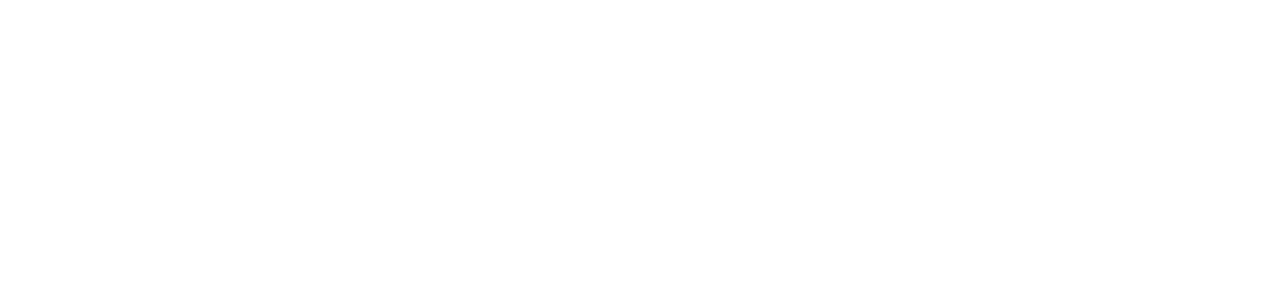
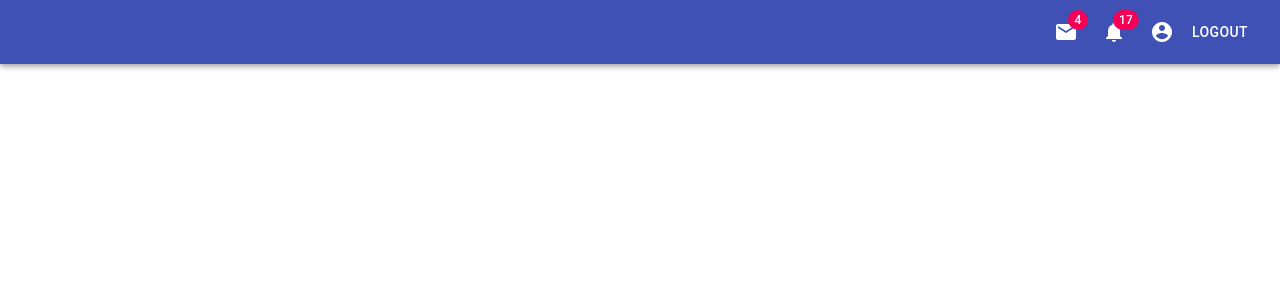
Before and after one commit to vhasija18/React-Project, a React (Create React App) app: page /profile in a window 1280 px wide. Shown: the top 300 px of the page. Built offline with nearby package versions, Linux system fonts and the light colour scheme.

Commit message:
Profile Page update

```diff
--- a/src/App.js
+++ b/src/App.js
@@ -7,6 +7,7 @@
 import Notify from "./services/notify";
 import { ToastContainer } from "react-toastify";
 import "react-toastify/dist/ReactToastify.css";
+import Profile from "./components/profile";
 
 class App extends Component {
   componentDidMount() {
@@ -21,6 +22,7 @@
           <Route exact path="/" component={Login} />
           <Route path="/register" component={Register} />
           <Route path="/home" component={Home} />
+          <Route path="/profile" component={Profile} />
           <ToastContainer autoClose={3500} />
         </div>
       </Router>
--- a/src/components/Home.jsx
+++ b/src/components/Home.jsx
@@ -1,7 +1,7 @@
 import React, { Component } from "react";
 import "./home.css";
 import "./homeAppBar.jsx";
-import App from "./homeAppBar.jsx";
+import App from "./test_homeAppbar.jsx";
 import Paper from "@material-ui/core/Paper";
 import Table from "@material-ui/core/Table";
 import TableBody from "@material-ui/core/TableBody";
@@ -21,18 +21,32 @@
 function createData(name, calories, fat, carbs, protiens) {
   return { name, calories, fat, carbs, protiens };
 }
-const Name = "Vishwas";
+var Name = "Vishwas";
 
 class Home extends Component {
+  constructor(props) {
+    super(props);
+    this.Namme = "helllooos";
+    this.state = {
+      Name: "Vishwas"
+    };
+  }
+  post = () => {
+    console.log("eeee");
+    this.props.history.push("/profile");
+  };
   render() {
+    const { data } = this.props.location;
+    this.state.Name = data;
+    console.log(this.state.Name);
     return (
       <div>
-        <App />
+        <App Onprofile={this.post} />
         <div className="left">
           <div>
             <img alt="DP" src={dp} className="big_avatar"></img>
           </div>
-          <a className="Name_style">{Name}</a>
+          <a className="Name_style">{this.state.Name}</a>
         </div>
         <div className="center">
           <div>
@@ -41,8 +55,8 @@
               variant="outlined"
               className="status_box"
             ></TextField>
-            <Button variant="contained" color="primary" style={button}>
-              Post
+            <Button variant="contained" style={button} onClick={this.post}>
+              <a style={text_color}>Post</a>
             </Button>
           </div>
           <Table>
@@ -59,7 +73,7 @@
             </TableBody>
           </Table>
         </div>
-        <div className="right">sdad</div>
+        <div className="right"></div>
       </div>
     );
   }
@@ -68,5 +82,10 @@
 export default Home;
 
 const button = {
-  marginLeft: "700px"
+  marginLeft: "700px",
+  backgroundColor: "#00BCD4"
 };
+
+const text_color = {
+  color: "#FFFFFF"
+};
--- a/src/components/homeAppBar.jsx
+++ b/src/components/homeAppBar.jsx
@@ -59,6 +59,7 @@
   const handleMenuClose = () => {
     setAnchorEl(null);
     handleMobileMenuClose();
+    window.open("/components/profile.jsx");
   };
 
   const handleMobileMenuOpen = event => {
--- a/src/components/login.jsx
+++ b/src/components/login.jsx
@@ -37,7 +37,7 @@
     } else {
       console.log(this.state.user_id);
       console.log(this.state.password);
-      this.props.history.push("/home");
+      this.props.history.push({ pathname: "/home", data: this.state.user_id });
       Notify.sendNotification("Login Succesfull", AlertTypes.success);
     }
   }
@@ -95,6 +95,7 @@
             <a>Not a member? Register!</a>
             <br />
             <RaisedButton
+              Color="primary"
               label="Register"
               primary={true}
               style={style}
@@ -110,8 +111,7 @@
 }
 export default Login;
 const style = {
-  margin: 15,
-  backgroundColor: "#3F51B5"
+  margin: 15
 };
 const appbar = {
   background: "#3F51B5",
--- /dev/null
+++ b/src/components/profile.jsx
@@ -0,0 +1,21 @@
+import React, { Component } from "react";
+import App from "./test_homeAppbar.jsx";
+
+class Profile extends Component {
+  state = {};
+  render() {
+    return (
+      <div>
+        <App />
+        <div className="left">
+          <div></div>
+          <a className="Name_style"></a>
+        </div>
+        <div className="center" />
+        <div className="right" />
+      </div>
+    );
+  }
+}
+
+export default Profile;
--- /dev/null
+++ b/src/components/test_home.css
@@ -0,0 +1,14 @@
+.grow {
+  flex-grow: 1;
+}
+@media only screen and (min-width: 960px) {
+  .sectionDesktop {
+    display: "none";
+  }
+}
+
+@media only screen and (min-width: 600px) {
+  .sectionMobile {
+    display: "flex";
+  }
+}
--- /dev/null
+++ b/src/components/test_homeAppbar.jsx
@@ -0,0 +1,61 @@
+import React, { Component } from "react";
+import { makeStyles, withStyles } from "@material-ui/core/styles";
+import AppBar from "@material-ui/core/AppBar";
+import Button from "@material-ui/core/Button";
+import Toolbar from "@material-ui/core/Toolbar";
+import IconButton from "@material-ui/core/IconButton";
+import Badge from "@material-ui/core/Badge";
+import MailIcon from "@material-ui/icons/Mail";
+import NotificationsIcon from "@material-ui/icons/Notifications";
+import AccountCircle from "@material-ui/icons/AccountCircle";
+import MenuItem from "@material-ui/core/MenuItem";
+import Menu from "@material-ui/core/Menu";
+import MoreIcon from "@material-ui/icons/MoreVert";
+import "./test_home.css";
+
+class Hook extends Component {
+  constructor(props) {
+    super(props);
+  }
+
+  render() {
+    return (
+      <div className="grow">
+        <AppBar position="static">
+          <Toolbar>
+            <div className="grow" />
+            <div className="sectionDesktop">
+              <IconButton aria-label="show 4 new mails" color="inherit">
+                <Badge badgeContent={4} color="secondary">
+                  <MailIcon />
+                </Badge>
+              </IconButton>
+              <IconButton
+                aria-label="show 17 new notifications"
+                color="inherit"
+              >
+                <Badge badgeContent={17} color="secondary">
+                  <NotificationsIcon />
+                </Badge>
+              </IconButton>
+              <IconButton
+                edge="end"
+                aria-label="account of current user"
+                aria-controls={this.menuId}
+                aria-haspopup="true"
+                onClick={this.props.Onprofile}
+                color="inherit"
+              >
+                <AccountCircle />
+              </IconButton>
+            </div>
+            <Button color="inherit" style={{ marginLeft: "10px" }}>
+              Logout
+            </Button>
+          </Toolbar>
+        </AppBar>
+      </div>
+    );
+  }
+}
+export default Hook;
```
